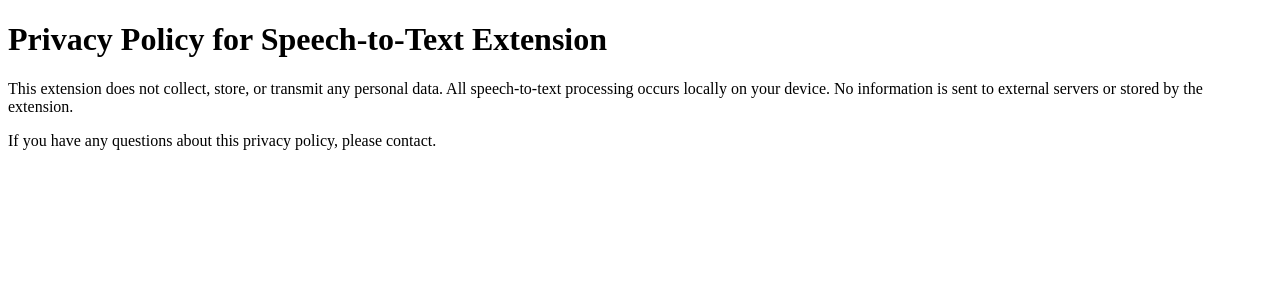
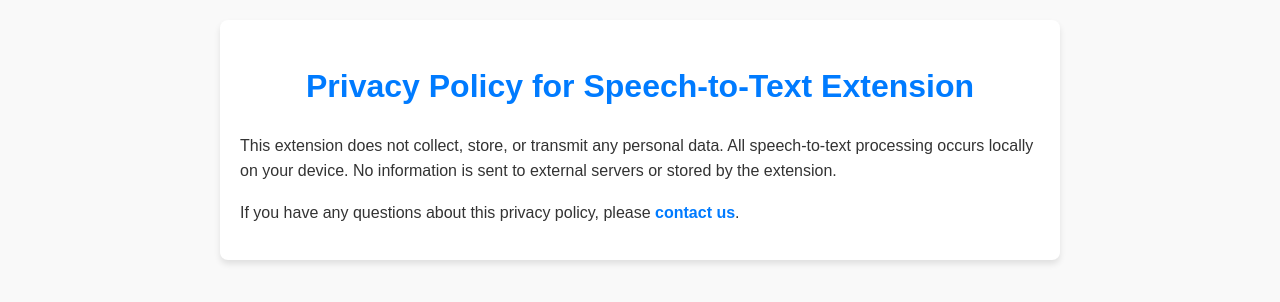
Before and after one commit to Sreenivas-Reddy-S/peech-to-text-privacy-policy, a plain HTML site: page index.html in a window 1280 px wide. Drawn offline with Linux system fonts and the light colour scheme.

Commit message:
Update index.html

```diff
--- a/index.html
+++ b/index.html
@@ -4,10 +4,69 @@
   <meta charset="UTF-8">
   <meta name="viewport" content="width=device-width, initial-scale=1.0">
   <title>Privacy Policy</title>
+  <style>
+    /* General Reset */
+    body {
+      margin: 0;
+      font-family: Arial, sans-serif;
+      line-height: 1.6;
+      background-color: #f9f9f9;
+      color: #333;
+      padding: 20px;
+    }
+
+    /* Container for the Privacy Policy */
+    .privacy-policy-container {
+      max-width: 800px;
+      margin: 0 auto;
+      background: #ffffff;
+      padding: 20px;
+      border-radius: 8px;
+      box-shadow: 0 4px 6px rgba(0, 0, 0, 0.1);
+    }
+
+    /* Heading Style */
+    h1 {
+      text-align: center;
+      color: #007bff;
+      margin-bottom: 20px;
+    }
+
+    /* Paragraph Style */
+    p {
+      font-size: 16px;
+      margin-bottom: 15px;
+    }
+
+    /* Contact Section */
+    .contact-info {
+      font-weight: bold;
+      color: #007bff;
+      text-decoration: none;
+    }
+
+    /* Responsive Design */
+    @media (max-width: 768px) {
+      .privacy-policy-container {
+        padding: 15px;
+      }
+
+      h1 {
+        font-size: 24px;
+      }
+
+      p {
+        font-size: 14px;
+      }
+    }
+  </style>
 </head>
 <body>
-  <h1>Privacy Policy for Speech-to-Text Extension</h1>
-  <p>This extension does not collect, store, or transmit any personal data. All speech-to-text processing occurs locally on your device. No information is sent to external servers or stored by the extension.</p>
-  <p>If you have any questions about this privacy policy, please contact.</p>
+  <!-- Privacy Policy Content -->
+  <div class="privacy-policy-container">
+    <h1>Privacy Policy for Speech-to-Text Extension</h1>
+    <p>This extension does not collect, store, or transmit any personal data. All speech-to-text processing occurs locally on your device. No information is sent to external servers or stored by the extension.</p>
+    <p>If you have any questions about this privacy policy, please <a href="mailto:srinu7529@gmail.com" class="contact-info">contact us</a>.</p>
+  </div>
 </body>
 </html>
```
